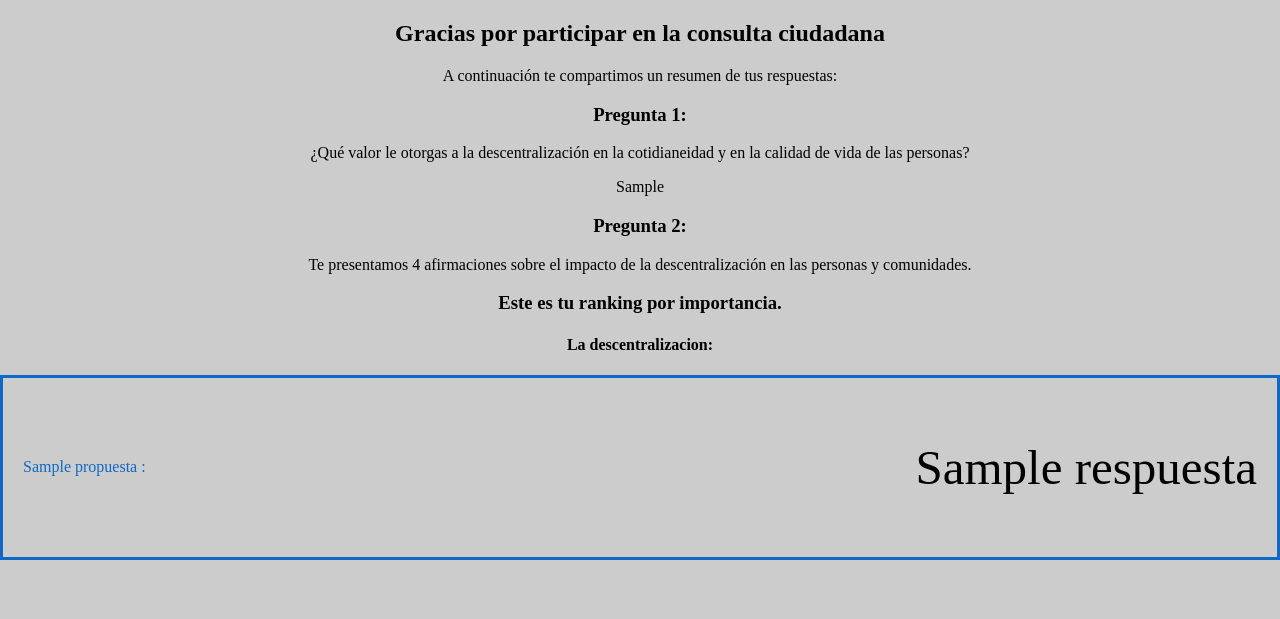
After one commit to pauleatonc/hablemosdedescentralizacion, a Django app: template templates/apps/surveys/resumen_respuestas_usuario2.html in a window 1280 px wide. The commit adds this page. Shown: the top 619 px of the page. Run offline with Django 4.2, Linux system fonts and the light colour scheme; the template is opened without the code that fills it: most values are stand-ins (such as "Sample title", 1, 10 or a date in 2020); parts of the project's set-up code (start-up, migrations or seed data) failed here and were passed over.

Commit message:
ADD: Plantilla para resumen_respuestas_usuario.html

```diff
--- a/applications/home/models.py
+++ b/applications/home/models.py
@@ -2,7 +2,7 @@ from django.db import models
 from datetime import datetime
 
 from django.core.validators import FileExtensionValidator
-from .functions import validate_file_size_five
+from .functions import validate_file_size_twenty
 
 
 class Countdown(models.Model):
@@ -66,7 +66,7 @@ class Documentos(models.Model):
     documento = models.FileField(upload_to='documents',
                              validators=[
                                  FileExtensionValidator(
-                                    ['pdf'], message='Solo se permiten archivos PDF.'), validate_file_size_five],
+                                    ['pdf'], message='Solo se permiten archivos PDF.'), validate_file_size_twenty],
                                  null=True, blank=True)
 
 
--- a/applications/users/models.py
+++ b/applications/users/models.py
@@ -11,7 +11,10 @@ class User(AbstractBaseUser, PermissionsMixin):
         ('', 'Elige una opción'),
         ('FEM', 'Femenino'),
         ('MASC', 'Masculino'),
-        ('NOBIN', 'No binarie'),
+        ('TRMAS', 'Transmasculino'),
+        ('TRFEM', 'Transfemenino'),
+        ('NOBIN', 'No binario'),
+        ('OTRO', 'Otro'),
         ('PND', 'Prefiero no decirlo')
     )
 
--- a/hablemosdedescentralizacion/settings/local.py
+++ b/hablemosdedescentralizacion/settings/local.py
@@ -50,7 +50,7 @@ RECAPTCHA_PRIVATE_KEY = '6LemsJgmAAAAAG8rwzcmMJVPx1t8VLpT86vWju-i'
 
 # SENDGRID SETTINGS
 SENDGRID_API_KEY = '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'
-ADMIN_EMAIL = ['jhearquitecto@gmail.com']
+ADMIN_EMAIL = 'jhearquitecto@gmail.com'
 NOREPLY_EMAIL = ['noreply@bancoproyectos.subdere.gob.cl']
 
 #Clave Única
--- /dev/null
+++ b/templates/apps/surveys/resumen_respuestas_usuario2.html
@@ -0,0 +1,101 @@
+<!DOCTYPE html PUBLIC "-//W3C//DTD XHTML 1.0 Transitional//EN" "http://www.w3.org/TR/xhtml1/DTD/xhtml1-transitional.dtd">
+<html xmlns="http://www.w3.org/1999/xhtml">
+<head>
+<meta http-equiv="Content-Type" content="text/html; charset=utf-8" />
+<meta http-equiv="X-UA-Compatible" content="IE=edge" />
+<meta name="viewport" content="width=device-width, initial-scale=1.0">
+<title>Modern HTML Email Template</title>
+<style type="text/css">
+	body {
+		margin: 0;
+		background-color: #cccccc;
+	}
+	table {
+		border-spacing: 0;
+	}
+	td {
+		padding: 0;
+	}
+	img {
+		border: 0;
+	}
+
+	.wrapper{
+	    width: 100%;
+	    table-layout: fixed;
+	    background-color: #cccccc;
+	    padding-bottom: 60px;
+
+	}
+
+	.main {
+	    background-color: #ffffff;
+	    margin: 0 auto;
+	    width: 100%;
+	    max-width: 600px;
+	    border-spacing: 0;
+	    font-family: sans-serif;
+	    color: black;
+	}
+
+</style>
+</head>
+<body>
+
+    <center class="wrapper">
+        <table class="main" width="100%">
+
+<section class='container'>
+    <div class="cols-12 my-5 mx-3">
+        <div class="row justify-content-center" >
+            <div class="col-lg-10">
+                <h1 class="font-level-1 text-center my-2">Gracias por participar en la consulta ciudadana</h1>
+            </div>
+            <div class="col-lg-9 my-3">
+                <p class="font-level-3 text-md-left text-center">A continuación te compartimos un resumen de tus respuestas:</p>
+            </div>
+
+            <!-- Respuestas preguntas -->
+            <div style="">
+                <!-- Respuesta pregunta 1 -->
+                <div>
+                    <h3 class=" font-level-1  text-center my-3">Pregunta 1:</h3>
+                    <p class="font-level-5 text-justify mx-2 mx-md-5">¿Qué valor le otorgas a la descentralización en la
+                        cotidianeidad y en la calidad de vida de las personas?</p>
+                    <div class="d-flex">
+                      <p class="btn-question px-0 btn-lg my-3 w-100">
+                          {{ respuesta_uno }}
+                      </p>
+                    </div>
+                </div>
+
+                <!-- Respuesta pregunta 2 -->
+                <div>
+                    <h3 class=" font-level-1  text-center my-3">Pregunta 2:</h3>
+                    <p class="font-level-5 text-justify mx-2 mx-md-5">Te presentamos 4 afirmaciones sobre el impacto de
+                        la descentralización en las personas y comunidades. </p>
+                    <h3 class=" font-level-1  text-center my-3">Este es tu ranking por importancia. </h3>
+                    <h4 class="font-level-5 text-justify mx-2 mx-md-5">La descentralizacion:</h4>
+                        {% for propuesta, respuesta in propuestas_respuestas_pregunta_dos %}
+                            <div style="display: flex; flex-direction: row; align-items: center; justify-content: space-between; border: 3px solid var(--color-base-primary-0-f-69-c-4, #0F69C4); padding: 12px 20px; gap: 11px; flex: 1 0 0; align-self: stretch;">
+                                <p style="color: var(--color-base-primary-0-f-69-c-4, #0F69C4);">
+                                    {{ propuesta }} :
+                                </p>
+                                <p style="font-size: 49px;">
+                                    {{ respuesta }}
+                                </p>
+                            </div>
+                        {% endfor %}
+
+                </div>
+            </div>
+
+        </div>
+    </div>
+</section>
+
+        </table>
+    </center>
+
+</body>
+</html>
--- a/templates/components/colapsable.html
+++ b/templates/components/colapsable.html
@@ -9,7 +9,7 @@
     <div class="collapse" id="collapsibleFlushCollapse{{ forloop.counter }}" aria-labelledby="collapsibleFlushHeading{{ forloop.counter }}" data-parent="#collapsibleFlushAccordion{{ forloop.parentloop.counter }}">
       <div class="pr-5 pb-3 pl-3 pt-3 border-top border-gray-b">
         <p class="h4">
-          {{ contenido }}
+          {{ contenido|linebreaksbr }}
         </p>
       </div>
     </div>
```
Also changed, not shown: applications/surveys/views.py (+18 -9 lines), templates/apps/surveys/resumen_respuestas_usuario.html (+165 -63 lines), templates/apps/surveys/resumen_respuestas_usuario1.html (added, +91 -0 lines), templates/components/countdown.html (+20 -10 lines), applications/home/migrations/0010_alter_documentos_documento.py (added), applications/users/migrations/0011_alter_user_genero.py (added).
